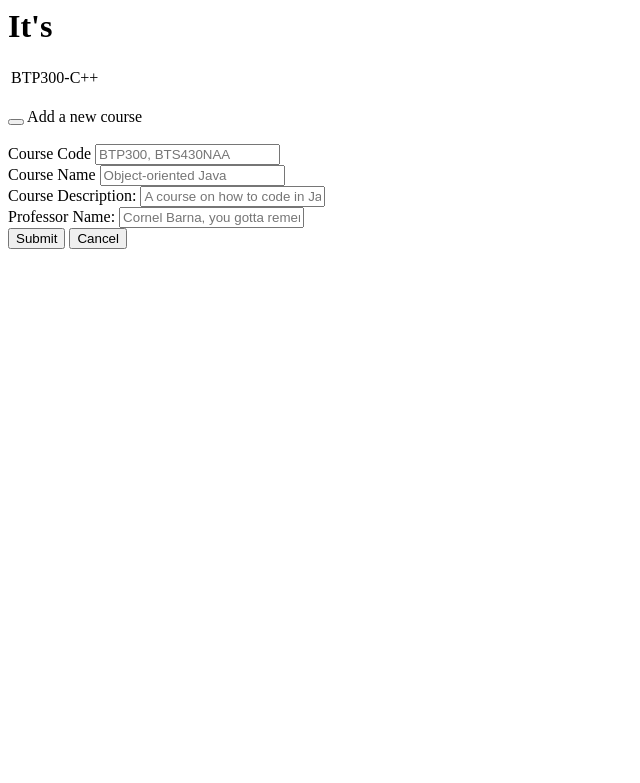
After one commit to TueNguyen2911/Semester_Organizer, a Node project: template views/courses.hbs in a window 1280 px wide. The commit adds this page. Shown: the top 783 px of the page, without its empty margins (0-640 px from the left). Run offline with Node 20 templates, Linux system fonts and the light colour scheme; the template is opened without the code that fills it, so the values that code supplies are empty; some libraries are stand-ins or nearby versions.

Commit message:
implement some UI for courses

```diff
--- a/server.js
+++ b/server.js
@@ -137,7 +137,10 @@ app.post('/semesters/add', (req,res) => {
         res.redirect('/semesters')
     });
 })
-
+//courses routes
+app.get('/courses', ensureLogin, (req,res) => {
+    res.render('courses');
+});
 //let app listens to requests
 data_service_auth.initialize()
 .then(() => {
--- /dev/null
+++ b/views/courses.hbs
@@ -0,0 +1,46 @@
+<title>
+    Welcome
+</title>
+<body>
+    <h1> It's </h1>
+    <div class="table-responsive"> <!-- css -->
+        <table class="table table-bordered table-hover semester-table">
+            <tbody>
+                <tr>
+                    <td> <a>BTP300-C++</a></td>
+                </tr>
+            </tbody>
+        </table>
+    </div>
+    <br>
+    <div class='container'>
+        <div class='row'>
+            <button class="glyphicon glyphicon-plus add-new-course" onclick="openCourseForm();"></button>  Add a new course
+        </div>
+    </div>
+
+    <br>
+
+    <form id="course-form" method="post" action="/courses/add">
+    <div class="form-group">
+            <label for="CourseCode" >Course Code</label>
+            <input class="form-control" id="CourseCode" name="CourseCode" type="text" placeholder="BTP300, BTS430NAA" value="" required/>
+        </div>
+        <div class="form-group">
+            <label for="CourseName">Course Name</label>
+            <input class="form-control" id="CourseName" name="CourseName" type="text" placeholder="Object-oriented Java" value="" required/>
+        </div>
+        <div class="form-group">
+            <label for="CourseDesc">Course Description:</label>
+            <input class="form-control" id="CourseDesc" name="CourseDesc" type="text" placeholder="A course on how to code in Java using OOP concepts" value=""/>
+        </div>
+        <div class="form-group">
+            <label for="Prof">Professor Name:</label>
+            <input class="form-control" id="Prof" name="Prof" type="text" placeholder="Cornel Barna, you gotta remember your prof's name :D" value="" required/>
+        </div>
+
+    <button type="submit" class="btn btn-success pull-right">Submit</button>
+    <button id="cancel" class="btn btn-warning pull-right" type="reset" onclick="closeCourseForm();">Cancel</button>
+  </form>
+
+</body>
```
Also changed, not shown: public/js/dom.js (+16 -12 lines), views/semesters.hbs (+6 -6 lines).
